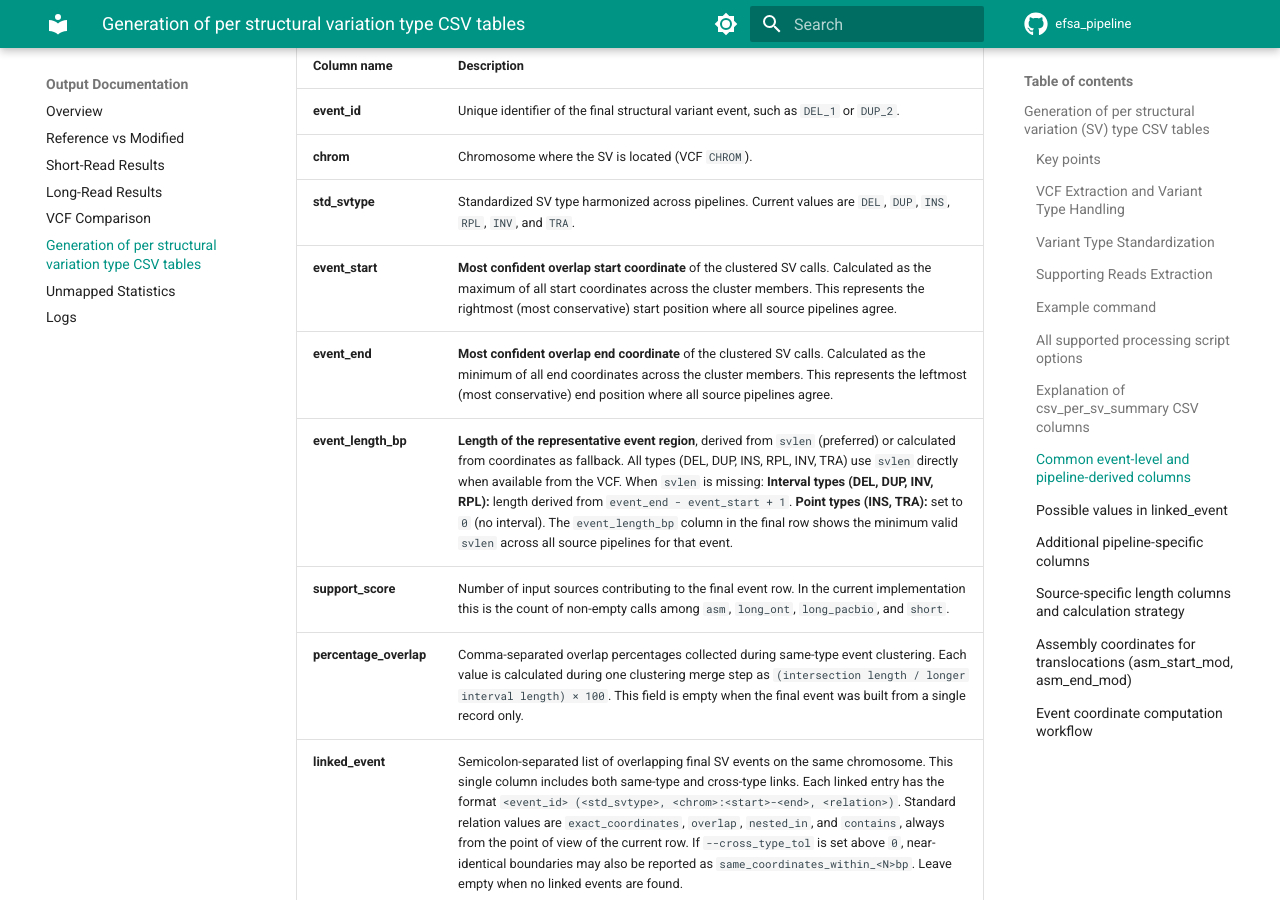
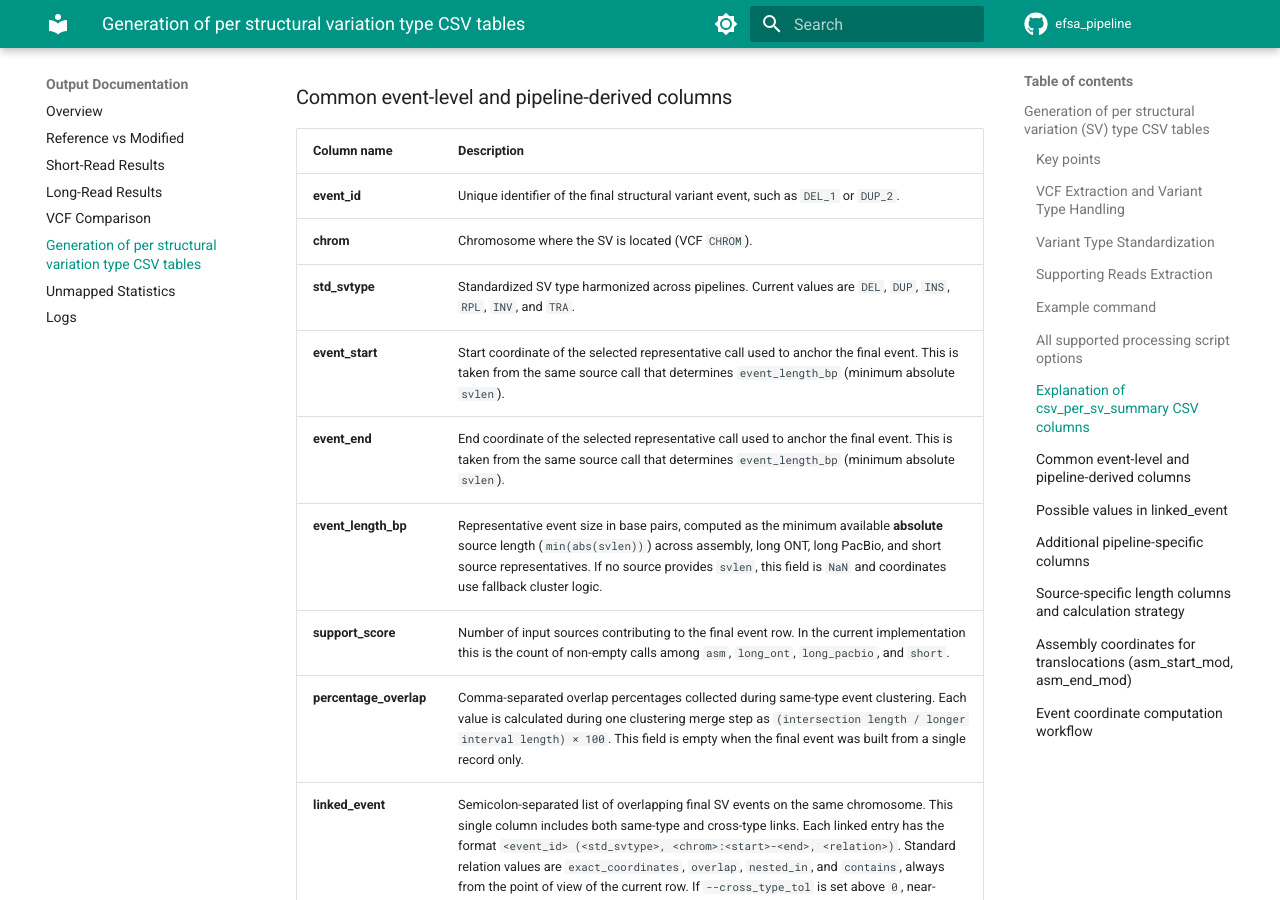
Before and after one commit to denisHanch/efsa_pipeline, an MkDocs documentation site: the page built from docs/outputs/sv-tables.md, in a window 1280 px wide and 900 px high, scrolled down 4182 px. Built offline with MkDocs 1.6.1 and Material for MkDocs 9.7.7, drawn with Linux system fonts in a browser that asks for light colours; comment, search, counter and statistics services are not loaded; some of the changed text lies outside the part shown.

Commit message:
EFSA-234: justiying event_bp_length

```diff
--- a/docs/outputs/sv-tables.md
+++ b/docs/outputs/sv-tables.md
@@ -23,6 +23,7 @@ flowchart LR
 - Long reads are handled as two separate sources: `long_ont` and `long_pacbio`. Output CSVs keep these in distinct `long_ont_*` and `long_pacbio_*` columns.
 - Final event rows are first built by clustering records within the same chromosome and standardized SV type, then a final pass adds `linked_event` entries for overlapping final SV rows on the same chromosome.
 - `linked_event` is the only relationship column in the final CSVs. It includes both same-type and cross-type overlaps.
+- Final event anchoring is deterministic and size-aware: `event_length_bp` uses minimum absolute `svlen`, and event coordinates are anchored to the same selected source call. Equal-length ties are resolved by strongest intersection with the other source calls.
 
 ### VCF Extraction and Variant Type Handling
 
@@ -146,9 +147,9 @@ The final table in each CSV file contains one row per final structural variant (
 | **event_id** | Unique identifier of the final structural variant event, such as `DEL_1` or `DUP_2`. |
 | **chrom** | Chromosome where the SV is located (VCF `CHROM`). |
 | **std_svtype** | Standardized SV type harmonized across pipelines. Current values are `DEL`, `DUP`, `INS`, `RPL`, `INV`, and `TRA`. |
-| **event_start** | **Most confident overlap start coordinate** of the clustered SV calls. Calculated as the maximum of all start coordinates across the cluster members. This represents the rightmost (most conservative) start position where all source pipelines agree.  |
-| **event_end** | **Most confident overlap end coordinate** of the clustered SV calls. Calculated as the minimum of all end coordinates across the cluster members. This represents the leftmost (most conservative) end position where all source pipelines agree. |
-| **event_length_bp** | **Length of the representative event region**, derived from `svlen` (preferred) or calculated from coordinates as fallback. All types (DEL, DUP, INS, RPL, INV, TRA) use `svlen` directly when available from the VCF. When `svlen` is missing: **Interval types (DEL, DUP, INV, RPL):** length derived from `event_end - event_start + 1`. **Point types (INS, TRA):** set to `0` (no interval). The `event_length_bp` column in the final row shows the minimum valid `svlen` across all source pipelines for that event. |
+| **event_start** | Start coordinate of the selected representative call used to anchor the final event. This is taken from the same source call that determines `event_length_bp` (minimum absolute `svlen`). |
+| **event_end** | End coordinate of the selected representative call used to anchor the final event. This is taken from the same source call that determines `event_length_bp` (minimum absolute `svlen`). |
+| **event_length_bp** | Representative event size in base pairs, computed as the minimum available **absolute** source length (`min(abs(svlen))`) across assembly, long ONT, long PacBio, and short source representatives. If no source provides `svlen`, this field is `NaN` and coordinates use fallback cluster logic. |
 | **support_score** | Number of input sources contributing to the final event row. In the current implementation this is the count of non-empty calls among `asm`, `long_ont`, `long_pacbio`, and `short`. |
 | **percentage_overlap** | Comma-separated overlap percentages collected during same-type event clustering. Each value is calculated during one clustering merge step as `(intersection length / longer interval length) × 100`. This field is empty when the final event was built from a single record only. |
 | **linked_event** | Semicolon-separated list of overlapping final SV events on the same chromosome. This single column includes both same-type and cross-type links. Each linked entry has the format `<event_id> (<std_svtype>, <chrom>:<start>-<end>, <relation>)`. Standard relation values are `exact_coordinates`, `overlap`, `nested_in`, and `contains`, always from the point of view of the current row. If `--cross_type_tol` is set above `0`, near-identical boundaries may also be reported as `same_coordinates_within_<N>bp`. Leave empty when no linked events are found. |
@@ -199,20 +200,25 @@ The examples below use simplified coordinates for clarity.
 
 The `create_sv_output.py` script handles `svlen` consistently across all sources:
 
-1. **If `svlen` is provided in the input TSV/VCF**: Use it directly (most reliable representation of length)
+1. **If `svlen` is provided in the input TSV/VCF**: Use it directly as source length
 2. **If `svlen` is missing**:
-   - **For interval variants (DEL, DUP, INV, RPL):** Derive `svlen = end - start + 1`
-   - **For point variants (INS, TRA):** Set `svlen = 0` (no interval, length is semantic information in the variant call)
+   - **For interval variants (DEL, DUP, INV, RPL):** Derive `svlen = end - start`
+   - **For TRA:** Set `svlen = 0` (breakpoint semantics)
+   - **For INS:** Keep as missing (`None`/`NaN`) unless explicitly provided by caller
    - **For unknown types**: Attempt coordinate-based derivation, fallback to `None`
+
+3. **If `svlen` is present but signed or inconsistent (interval variants):**
+   - Normalize sign first: `svlen = abs(svlen)`
+   - For `DEL`, `DUP`, `INV`, `RPL`, normalize to coordinate interval length: `svlen = end - start`
 
 This ensures accurate length reporting regardless of variant type and source pipeline.
 
 #### Event Length Calculation for Final Rows
 
 In the final CSV tables:
-- **event_length_bp** is computed as the minimum valid `svlen` across all source records in the clustered event
+- **event_length_bp** is computed as the minimum valid absolute `svlen` (`min(abs(svlen))`) across all source records in the clustered event
 - If no sources provide `svlen`, `event_length_bp` is `NaN`
-- This conservative approach ensures reported lengths represent the smallest (most confident) size estimate
+- This conservative approach ensures reported lengths represent the smallest source size estimate while handling signed caller conventions robustly
 
 Each source pipeline registers its own length in the table:
 - **asm_length** — Assembly pipeline svlen
@@ -247,18 +253,19 @@ The `create_sv_output.py` script processes SV records through the following step
 3. **Select best representative per source** within each cluster using a ranking strategy:
    - Rank 1: Supporting reads / evidence count (higher is better)
    - Rank 2: Quality score (higher is better)
-   - Rank 3: SV size (larger is weighted negatively)
+   - Rank 3: Absolute SV size (`abs(svlen)`), with smaller values preferred as tie-breaker
 
    This ensures the highest-confidence call from each source is carried forward.
 
-4. **Calculate overlapping interval (event_start, event_end):**
-   - `event_start = max(all member start coordinates)` — the rightmost (most conservative) start
-   - `event_end = min(all member end coordinates)` — the leftmost (most conservative) end
-   - This interval represents the consensus region where all cluster members agree
+4. **Build source length candidates** from selected source representatives:
+   - `asm_length`, `long_ont_length`, `long_pacbio_length`, `short_length` from source `svlen`
+   - Event-level comparison uses absolute lengths (`abs(svlen)`) to normalize caller sign conventions
 
-5. **Compute event_length_bp** based on SV type:
-   - **INS:** `min(all non-null source svlen values)` — minimum reported insertion length
-   - **Other types:** `event_end - event_start + 1` — length of consensus interval
+5. **Select event anchor and event length:**
+   - Set `event_length_bp = min(abs(svlen))` across available source representatives
+   - Set `event_start` and `event_end` to the coordinates of the same selected source call
+   - If multiple sources share the same minimum absolute length, choose the one with the largest total interval intersection against other source representatives
+   - If no usable source `svlen` exists, keep `event_length_bp = NaN` and use type-aware fallback coordinates
 
 6. **Assemble final row** with all source-specific fields, filtering unnecessary columns (e.g., removing `asm_start_mod/asm_end_mod` from deletions, removing internal type fields)
 
```
Also changed, not shown: README.md (+25 -19 lines), 2 other files.
